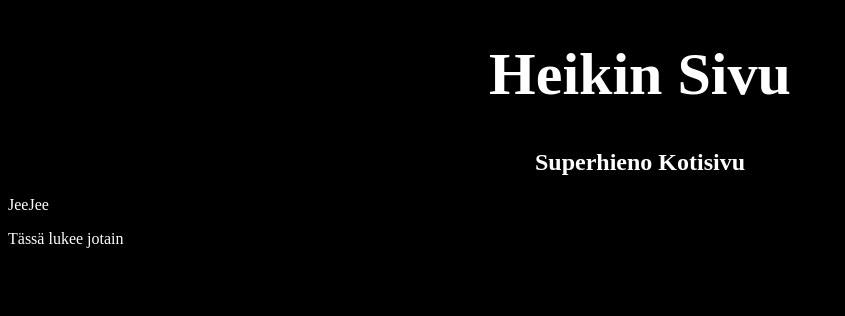
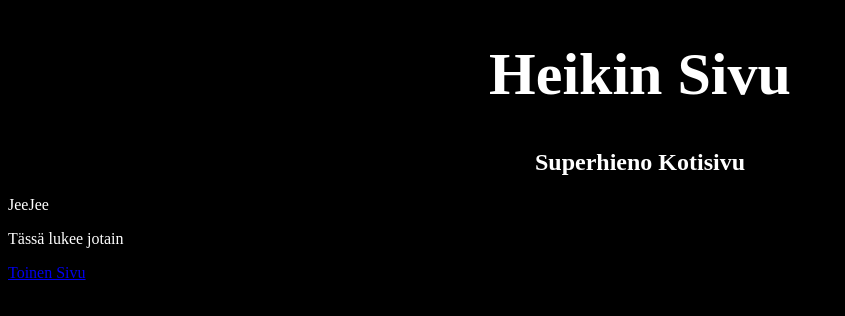
Before and after one commit to hkklemola/hkklemola.github.io, a plain HTML site: page index.html in a window 1280 px wide. Shown: the whole page, without its empty margins (0-845 px from the left). Drawn offline with Linux system fonts and the light colour scheme.

Commit message:
Update index.html

```diff
--- a/index.html
+++ b/index.html
@@ -29,6 +29,6 @@
 	<body>
 		<p> JeeJee </p>
 		<p>Tässä lukee jotain</p>
-		<a href="second.html">
+		<a href="second.html">Toinen Sivu</a>
 	</body>
 </html>
```
